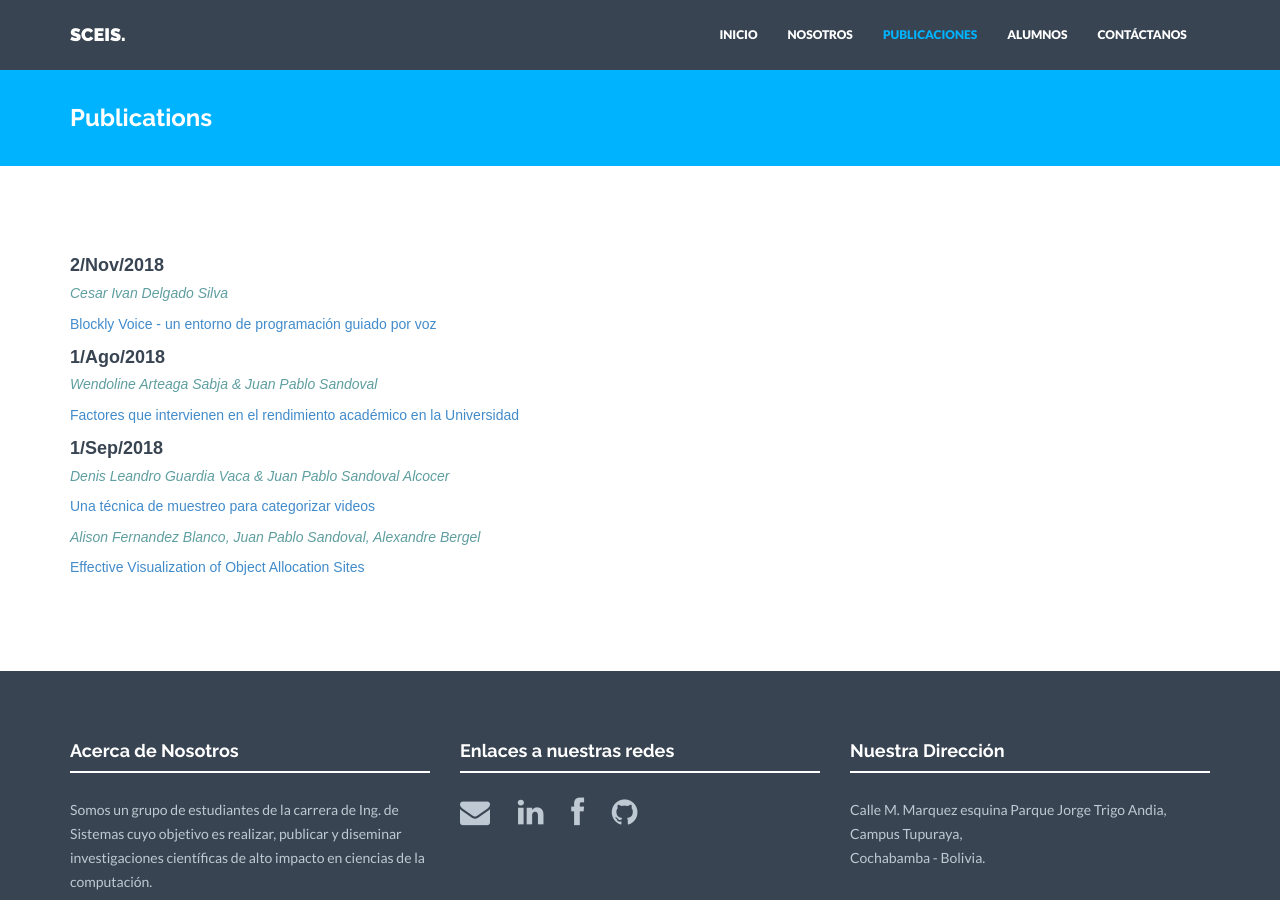
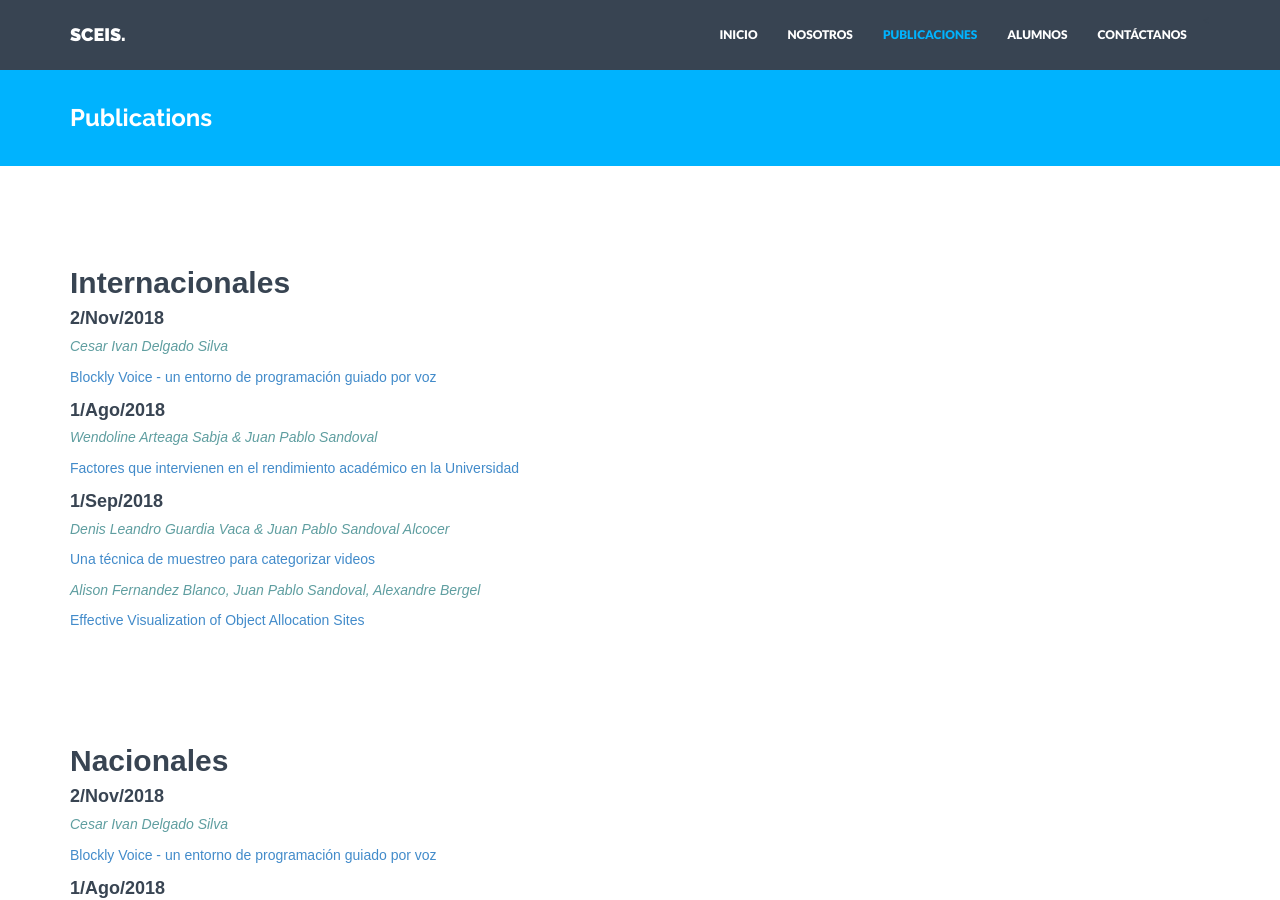
Before and after one commit to SociedadCEIS/paginaSCEIS, a Jekyll site: the page built from publications.html, in a window 1280 px wide and 900 px high. Built offline with Jekyll 4.4.1, drawn with Linux system fonts in a browser that asks for light colours; nearby versions of some CDN libraries.

Commit message:
add publication categories

```diff
--- a/publications.html
+++ b/publications.html
@@ -5,7 +5,10 @@ permalink: /publications/
 ---
 <div class="container mtb">
     <div class="row">
-        <div class="col-lg-6">
+        <div class="col-lg-6" id="Internacionales">
+
+            <h2 style="font-family:Arial, Helvetica, sans-serif;">Internacionales</h2>
+
             <h4 style="font-family:Arial, Helvetica, sans-serif;">2/Nov/2018</h4>
             <h5 style="font-family:Arial, Helvetica, sans-serif; color:cadetblue"><i>Cesar Ivan Delgado Silva</i></h5>
             <p style="font-family:Arial, Helvetica, sans-serif;"><a href= "http://www.scielo.org.bo/scielo.php?script=sci_arttext&pid=S1683-07892019000100006&lng=es&nrm=iso" >Blockly Voice - un entorno de programación guiado por voz</a></p>
@@ -23,3 +26,26 @@ permalink: /publications/
         </div>
     </div>
 </div>
+
+<div class="container mtb">
+    <div class="row">
+        <div class="col-lg-6" id="Nacionales">
+            <h2 style="font-family:Arial, Helvetica, sans-serif;">Nacionales</h2>
+
+            <h4 style="font-family:Arial, Helvetica, sans-serif;">2/Nov/2018</h4>
+            <h5 style="font-family:Arial, Helvetica, sans-serif; color:cadetblue"><i>Cesar Ivan Delgado Silva</i></h5>
+            <p style="font-family:Arial, Helvetica, sans-serif;"><a href= "http://www.scielo.org.bo/scielo.php?script=sci_arttext&pid=S1683-07892019000100006&lng=es&nrm=iso" >Blockly Voice - un entorno de programación guiado por voz</a></p>
+
+            <h4 style="font-family:Arial, Helvetica, sans-serif;">1/Ago/2018</h4>
+            <h5 style="font-family:Arial, Helvetica, sans-serif; color:cadetblue"><i>Wendoline Arteaga Sabja & Juan Pablo Sandoval</i></h5>
+            <p style="font-family:Arial, Helvetica, sans-serif;"><a href= "http://www.scielo.org.bo/scielo.php?script=sci_arttext&pid=S1683-07892018000200004&lng=es&nrm=iso&tlng=es" >Factores que intervienen en el rendimiento académico en la Universidad</a></p>
+
+            <h4 style="font-family:Arial, Helvetica, sans-serif;">1/Sep/2018</h4>
+            <h5 style="font-family:Arial, Helvetica, sans-serif; color:cadetblue"><i>Denis Leandro Guardia Vaca & Juan Pablo Sandoval Alcocer</i></h5>
+            <p style="font-family:Arial, Helvetica, sans-serif;"><a href= "http://www.scielo.org.bo/scielo.php?script=sci_arttext&pid=S1683-07892018000200009&lng=es&nrm=iso" >Una técnica de muestreo para categorizar videos</a></p>
+
+            <h5 style="font-family:Arial, Helvetica, sans-serif; color:cadetblue"><i>Alison Fernandez Blanco, Juan Pablo Sandoval, Alexandre Bergel</i></h5>
+            <p style="font-family:Arial, Helvetica, sans-serif;"><a href= "http://bergel.eu/MyPapers/Fern18a.pdf" >Effective Visualization of Object Allocation Sites</a></p>
+        </div>
+    </div>
+</div>
```
Also changed, not shown: internationals.html (deleted, +0 -25 lines), nationals.html (deleted, +0 -25 lines).
